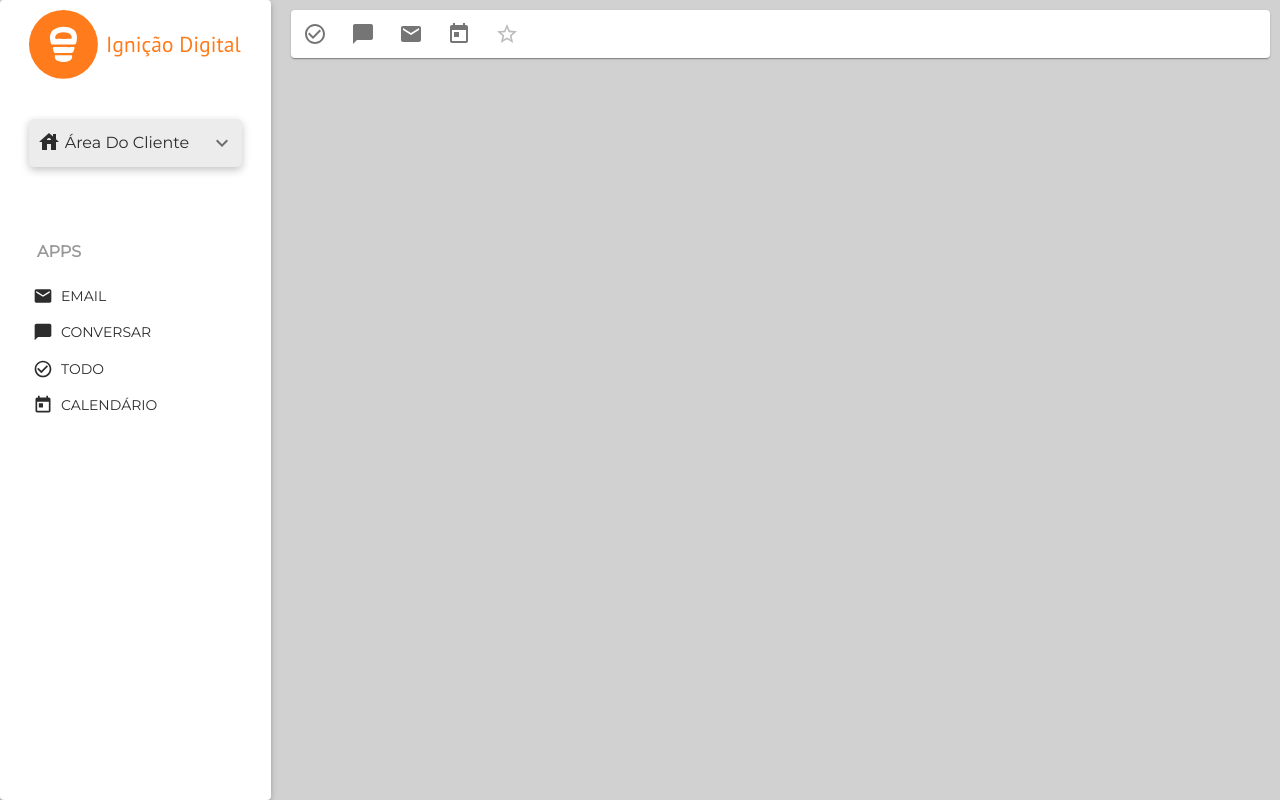
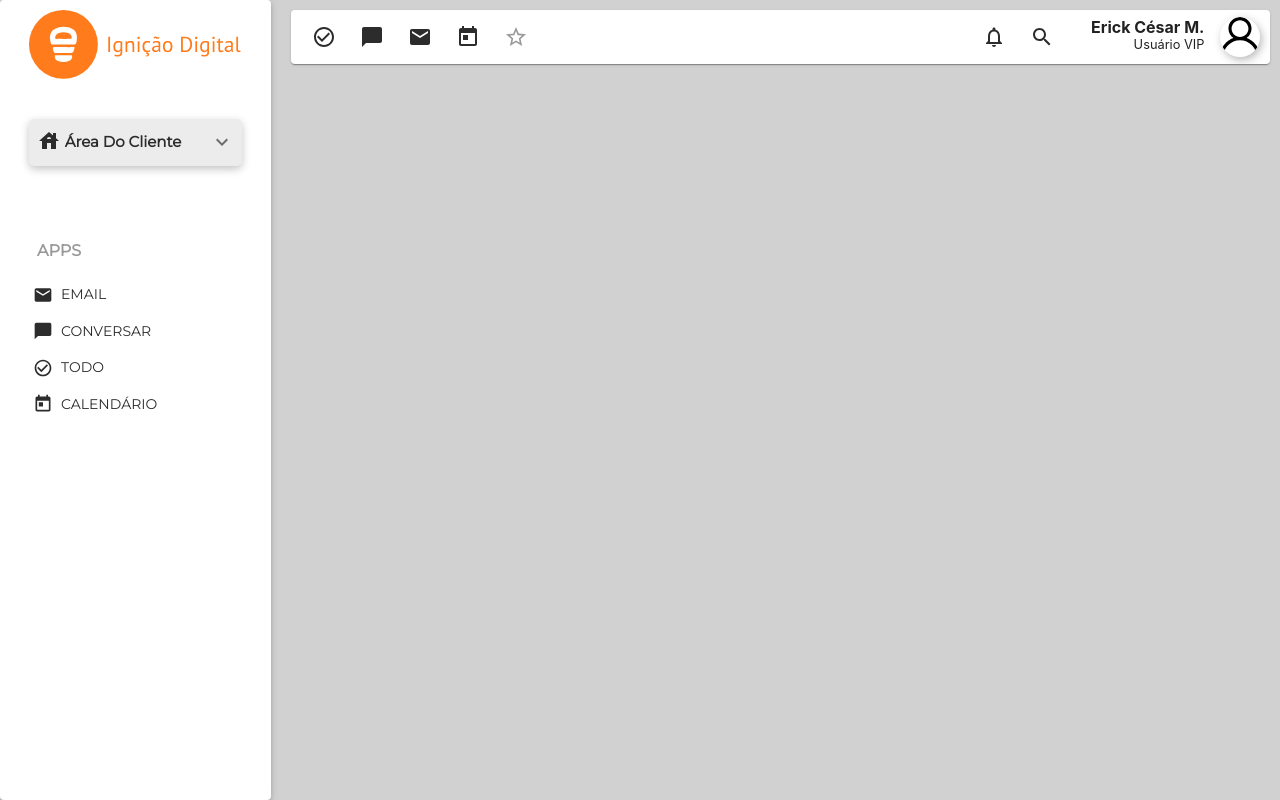
Before and after one commit to ecesar88/react-teste-ignicao-digital, a React (Create React App) app: page / in a window 1280 px wide. Built offline with nearby package versions, Linux system fonts and the light colour scheme.

Commit message:
Added the UserBar component

```diff
--- a/src/Components/AppBar.tsx
+++ b/src/Components/AppBar.tsx
@@ -54,6 +54,9 @@ const useStyles = makeStyles((theme: Theme) =>
       minWidth: '0',
       minHeight: '0',
       padding: '4px 8px',
+      fontSize: '15px',
+      textAlign: 'left',
+      fontWeight: 'bold',
       color: theme.palette.primary.main,
       '&::before': {
         borderBottom: 'none'
@@ -144,9 +147,6 @@ const AppBar: React.FC = () => {
                 <MenuItem value='managerArea'>
                   Área do Gerente
                 </MenuItem>
-                <MenuItem value='systemConfiguration'>
-                  Config. do Sistema
-                </MenuItem>
               </Select>
             </div>
           </div>
@@ -159,6 +159,7 @@ const AppBar: React.FC = () => {
                 APPS
               </Box>
             </Typography>
+            {/* Faster mapping through each item than writing them one by one */}
             {
               apps.map((app) => {
                 return (
@@ -167,7 +168,11 @@ const AppBar: React.FC = () => {
                     color='primary'
                     className={classes.appButton}
                     startIcon={app.icon}
-                    onClick={() => alert('Você clicou!')}
+                    onClick={
+                      (evt: React.SyntheticEvent) => {
+                        alert(`Você clicou em ${evt.currentTarget.textContent}`)
+                      }
+                    }
                   >
                     {app.name}
                   </Button>
--- a/src/Components/UserBar.tsx
+++ b/src/Components/UserBar.tsx
@@ -1,9 +1,6 @@
-import React from 'react'
+import React, { useState } from 'react'
 import {
-  Container,
-  Grid,
   IconButton,
-  Typography,
   Card
 } from '@material-ui/core'
 import {
@@ -15,39 +12,132 @@ import {
 import CheckCircleOutlineIcon from '@material-ui/icons/CheckCircleOutline'
 import ChatBubbleIcon from '@material-ui/icons/ChatBubble'
 import EmailIcon from '@material-ui/icons/Email'
-import TodayIcon from '@material-ui/icons/Today';
+import TodayIcon from '@material-ui/icons/Today'
 import StarOutlineIcon from '@material-ui/icons/StarOutline'
+import StarIcon from '@material-ui/icons/Star'
+import NotificationsNoneIcon from '@material-ui/icons/NotificationsNone'
+import SearchIcon from '@material-ui/icons/Search'
+import UserProfileButton from './UserProfileButton'
 
 const useStyles = makeStyles((theme: Theme) =>
   createStyles({
-    root: {
-      backGroundColor: '#fff'
+    iconButton: {
+      color: theme.palette.primary.main
+    },
+    userBarContainer: {
+      display: 'flex',
+      justifyContent: 'space-between',
+      padding: '0.2rem 0.6rem'
     }
   })
 )
 
 const UserBar: React.FC = () => {
+  const [starred, setStarred] = useState(false)
   const classes = useStyles()
+
+  const handleButtonCheck = () => {
+    // do something
+  }
+
+  const handleButtonChat = () => {
+    // do something
+  }
+
+  const handleButtonEmail = () => {
+    // do something
+  }
+
+  const handleButtonCalendar = () => {
+    // do something
+  }
+
+  const handleButtonStar = () => {
+    setStarred((prev: React.ComponentState) => !prev)
+  }
+
+  const handleButtonNotification = () => {
+    // do something
+  }
+
+  const handleButtonSearch = () => {
+    // do something
+  }
 
   return (
     <Card>
-      <Grid container xs={12}>
-        <IconButton aria-label='todo'>
+      <div className={classes.userBarContainer}>
+        <div>
+          <IconButton
+            aria-label='todo'
+            className={classes.iconButton}
+            onClick={handleButtonCheck}
+          >
             <CheckCircleOutlineIcon />
           </IconButton>
-        <IconButton aria-label='chatBubble'>
+
+          <IconButton
+            aria-label='chatBubble'
+            className={classes.iconButton}
+            onClick={handleButtonChat}
+          >
             <ChatBubbleIcon />
           </IconButton>
-        <IconButton aria-label='email'>
+
+          <IconButton
+            aria-label='email'
+            className={classes.iconButton}
+            onClick={handleButtonEmail}
+          >
             <EmailIcon />
           </IconButton>
-        <IconButton aria-label='calendar'>
+
+          <IconButton
+            aria-label='calendar'
+            className={classes.iconButton}
+            onClick={handleButtonCalendar}
+          >
             <TodayIcon />
           </IconButton>
-        <IconButton aria-label='star' color='secondary'>
+
+          <IconButton
+            aria-label='star'
+            style={{ color: starred ? '#ffba25' : '#999999' }}
+            onClick={handleButtonStar}
+          >
+            {
+              starred
+                ? (
+                  <StarIcon />
+                )
+                : (
                   <StarOutlineIcon />
+                )
+            }
           </IconButton>
-      </Grid>
+        </div>
+
+        <div style={{ display: 'flex' }}>
+          <div style={{ display: 'flex' }}>
+            <IconButton
+              aria-label='calendar'
+              className={classes.iconButton}
+              onClick={handleButtonNotification}
+            >
+              <NotificationsNoneIcon />
+            </IconButton>
+
+            <IconButton
+              aria-label='calendar'
+              className={classes.iconButton}
+              onClick={handleButtonSearch}
+            >
+              <SearchIcon />
+            </IconButton>
+          </div>
+          <UserProfileButton />
+        </div>
+      </div>
     </Card>
   )
 }
--- /dev/null
+++ b/src/Components/UserProfileButton.tsx
@@ -0,0 +1,72 @@
+import React, { useState } from 'react'
+import { makeStyles, createStyles, Theme } from '@material-ui/core/styles'
+import UserProfilePicture from '../Assets/user_profile.png'
+import UserProfilePlaceholder from '../Assets/user_profile_placeholder.svg'
+
+const useStyles = makeStyles((theme: Theme) =>
+  createStyles({
+    userProfileButtonContainer: {
+      display: 'flex',
+      margin: 'auto auto auto 25px',
+    },
+    nameContainer: {
+      display: 'flex',
+      flexDirection: 'column'
+    },
+    userName: {
+      textAlign: 'right',
+      fontSize: '1rem',
+      fontWeight: 'bold'
+    },
+    userCaption: {
+      textAlign: 'right',
+      fontSize: '0.8rem'
+    },
+    userPictureContainer: {
+      marginLeft: '1rem',
+      height: '2.5rem',
+      width: '2.5rem',
+      color: theme.palette.primary.light,
+      borderRadius: '50rem'
+    }
+  })
+)
+
+const UserProfileButton: React.FC = () => {
+  const [profilePictureToggler, setProfilePictureToggler] = useState(false)
+  const classes = useStyles()
+
+  const userProfilePictureToggle = () => {
+    setProfilePictureToggler((prev: React.ComponentState) => !prev)
+  }
+
+  return (
+    <div className={classes.userProfileButtonContainer}>
+      <div className={classes.nameContainer}>
+        <div className={classes.userName}>
+          <span>Erick César M.</span>
+        </div>
+        <div className={classes.userCaption}>
+          <p>Usuário VIP</p>
+        </div>
+      </div>
+
+      <div
+        className={classes.userPictureContainer}
+        title="Clique-me"
+        style={{
+          backgroundSize: profilePictureToggler ? '150%' : '100%',
+          backgroundPosition: 'center',
+          backgroundRepeat: 'no-repeat',
+          backgroundImage: `url(${profilePictureToggler ? UserProfilePicture : UserProfilePlaceholder})`,
+          cursor: 'pointer',
+          boxShadow: 'rgba(0, 0, 0, 0.28) 2px 3px 8px'
+        }}
+        onClick={userProfilePictureToggle}
+      >
+      </div>
+    </div>
+  )
+}
+
+export default UserProfileButton
--- a/src/Styles/theme.ts
+++ b/src/Styles/theme.ts
@@ -3,12 +3,14 @@ import { createMuiTheme } from '@material-ui/core/styles'
 const colors = {
   primary: {
     main: '#2C2C2C',
-    light: '#999999'
+    light: '#999999',
+    dark: '#000000'
   },
   secondary: {
-    main: '#BBBBBB',
+    main: '#E5E5E5',
     light: '#ECECEC'
-  }
+  },
+  starHighlight: '#ff0000'
 }
 
 const globalTheme = createMuiTheme({
@@ -18,6 +20,12 @@ const globalTheme = createMuiTheme({
     "fontWeightRegular": 400,
     "fontWeightMedium": 500,
     "fontWeightBold": 700,
+    subtitle1 :{
+      color: colors.primary.dark
+    },
+    subtitle2 :{
+      color: colors.primary.dark
+    },
     body1: {
       color: colors.primary.light
     }
@@ -25,7 +33,7 @@ const globalTheme = createMuiTheme({
   palette: {
     primary: {
       main: colors.primary.main,
-      light: colors.primary.light
+      light: colors.primary.light,
     },
     secondary: {
       main: colors.secondary.main,
```
Also changed, not shown: src/Assets/Icons/UserProfilePlaceholder.tsx (added, +13 -0 lines), src/Assets/user_profile.png (added), src/Assets/user_profile_placeholder.svg (added). Lines whose indentation alone changed are shown as unchanged.
